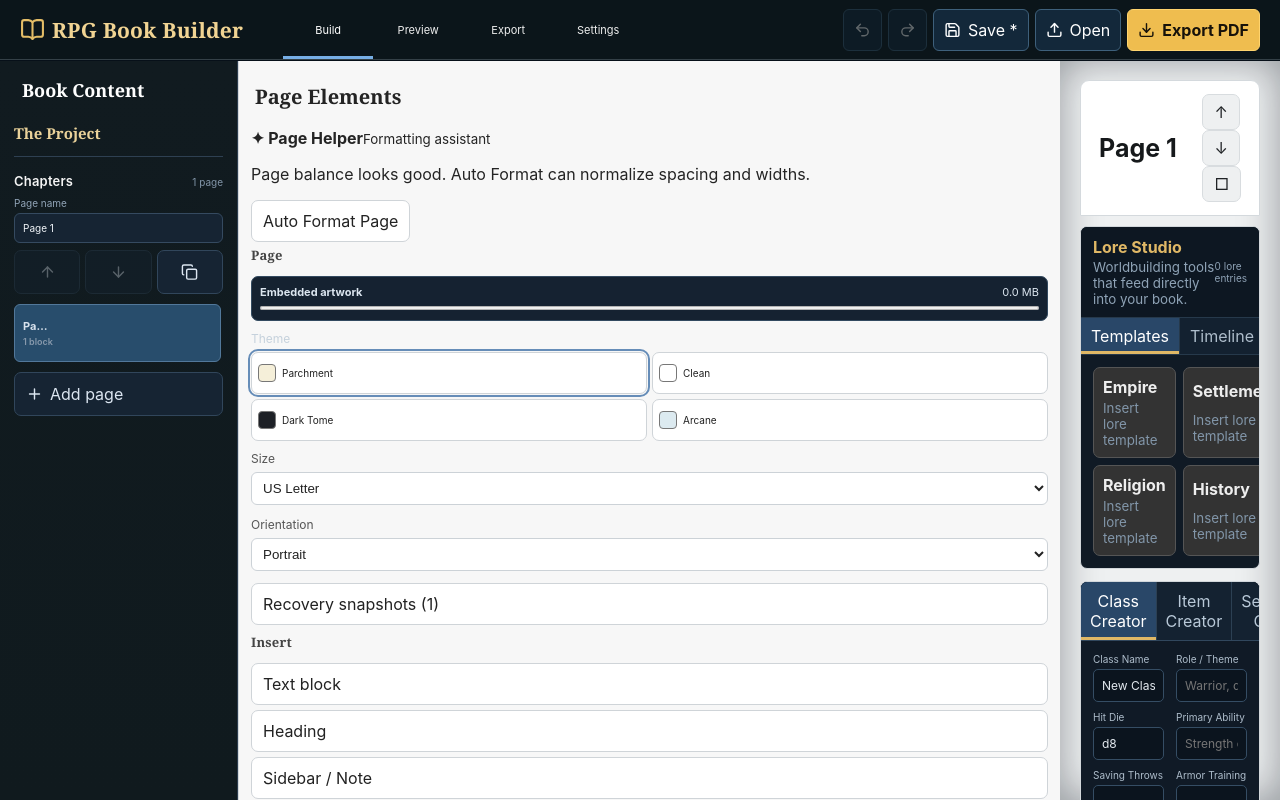
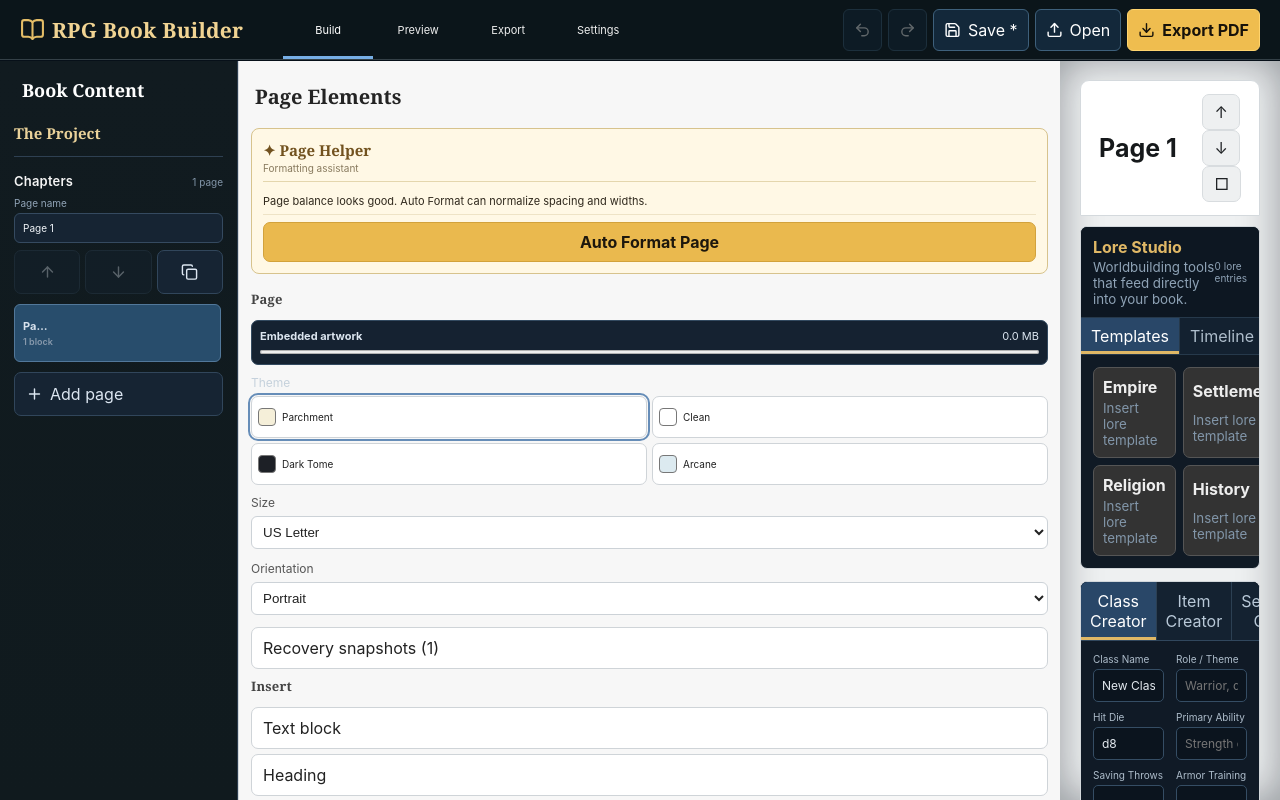
Before and after one commit to siller94-art/RPG-Book-Builder, a React (Vite) app: page / in a window 1280 px wide. Built offline with nearby package versions, Linux system fonts and the light colour scheme.

Commit message:
Style page formatting helper panel

```diff
--- a/src/styles.css
+++ b/src/styles.css
@@ -173,3 +173,6 @@ main{background:#eef0f1;padding:20px;overflow:auto}.mockEditorTitle{max-width:11
 .workspaceBanner{display:none}.sourceModeBar{background:#fff;border:1px solid #d4d9dd;margin-bottom:10px}.sourceWorkspace,.loreStudio,.loreCreators,.writingHelper{border-color:#d2d7db}
 nav button,.quality{background:#13283a;border-color:#3e607b;color:#fff}.quality{display:none}nav .primary{background:#efbd4f;border-color:#ffd46e;color:#17120a;font-weight:700}
 @media(max-width:1200px){.app{grid-template-columns:205px minmax(600px,1fr) 190px}.workspaceNav button{min-width:70px}}
+
+/* Page formatting helper */
+.pageHelper{display:grid;gap:7px;margin-bottom:16px;padding:11px;border:1px solid #d7c38d;border-radius:8px;background:#fff8e5;color:#30291d}.pageHelperHead{display:grid;gap:2px;border-bottom:1px solid #e4d6ad;padding-bottom:7px}.pageHelperHead b{font:700 15px Georgia,serif;color:#72521f}.pageHelperHead small{font-size:10px;color:#887a5e}.pageHelper p{margin:0;padding:5px 0;border-bottom:1px solid #eee3c6;font-size:11px;line-height:1.35}.tools .pageHelper button{min-height:34px;background:#173047;border-color:#355b79;color:#fff;justify-content:center}.tools .pageHelper .pageHelperAction{background:#eab94e;border-color:#d2a23c;color:#1d170d;font-weight:700}
```
